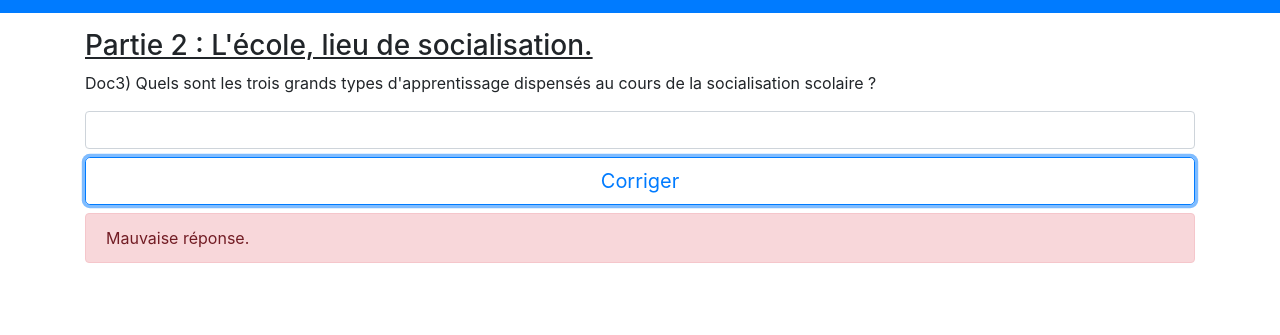
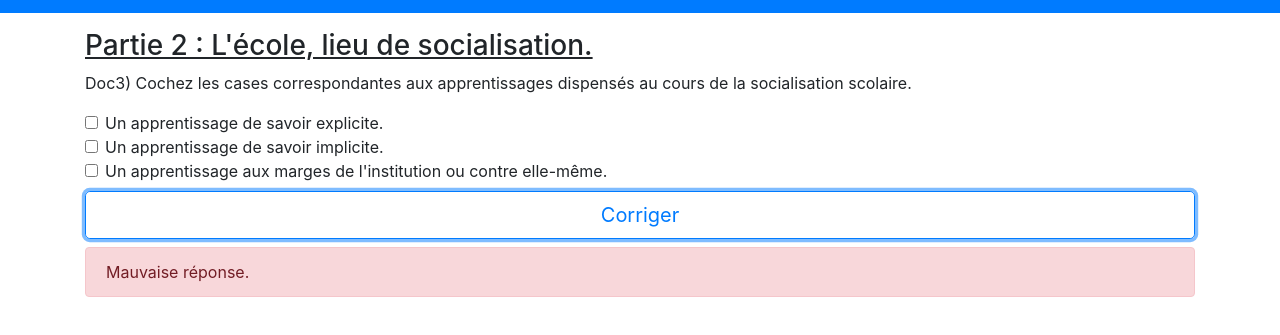
Before and after one commit to manaarii/web-site, a plain HTML site: page instance2.html in a window 1280 px wide. Both pictures are taken after a click on the button "Corriger". Shown: the part 49-384 px from the top of the page. Drawn offline with nearby package versions, Linux system fonts and the light colour scheme.

Commit message:
fix: instance 2 question 1

```diff
--- a/instance2.html
+++ b/instance2.html
@@ -28,10 +28,26 @@
       <!-- 1 question -->
       <div id="divquestion1">
         <p id="question1">
-          Doc3) Quels sont les trois grands types d'apprentissage dispensés au cours de la socialisation
-          scolaire ?
+          Doc3) Cochez les cases correspondantes aux apprentissages dispensés au cours de la socialisation scolaire.
         </p>
-        <input type="text" id="answer1" class="form-control">
+        <div class="form-check">
+          <input class="form-check-input" type="checkbox" value="1" id="1checkbox1">
+          <label class="form-check-label" for="1checkbox1">
+            Un apprentissage de savoir explicite.
+          </label>
+        </div>
+        <div class="form-check">
+          <input class="form-check-input" type="checkbox" value="2" id="1checkbox2">
+          <label class="form-check-label" for="1checkbox2">
+            Un apprentissage de savoir implicite.
+          </label>
+        </div>
+        <div class="form-check">
+          <input class="form-check-input" type="checkbox" value="3" id="1checkbox3">
+          <label class="form-check-label" for="1checkbox3">
+            Un apprentissage aux marges de l'institution ou contre elle-même.
+          </label>
+        </div>
         <button type="button" class="btn btn-outline-primary btn-lg my-2 btn-block" id="submitAnswer1">Corriger</button>
         <div id="nextQuestion1" style="display: none;">
           <button type="button" class="btn btn-outline-primary btn-lg my-2 btn-block"
@@ -407,13 +423,11 @@
 
     // Événement pour la soumission de la première question
     document.getElementById("submitAnswer1").addEventListener("click", function () {
-      const userAnswer = document.getElementById("answer1").value;
+      const checkbox1 = document.getElementById("1checkbox1");
+      const checkbox2 = document.getElementById("1checkbox2");
+      const checkbox3 = document.getElementById("1checkbox3");
 
-      if (userAnswer.match("savoir explicite")
-        && userAnswer.match("savoir implicite")
-        && userAnswer.match("marges de l'institution")
-        && userAnswer.match("contre elle-même")
-      ) {
+      if (checkbox1.checked && checkbox2.checked && checkbox3.checked) {
         document.getElementById("nextQuestion1").style.display = "block";
         document.getElementById("wrongAnswerMessage").style.display = "none";
         document.getElementById("goodAnswerMessage").style.display = "block";
```
